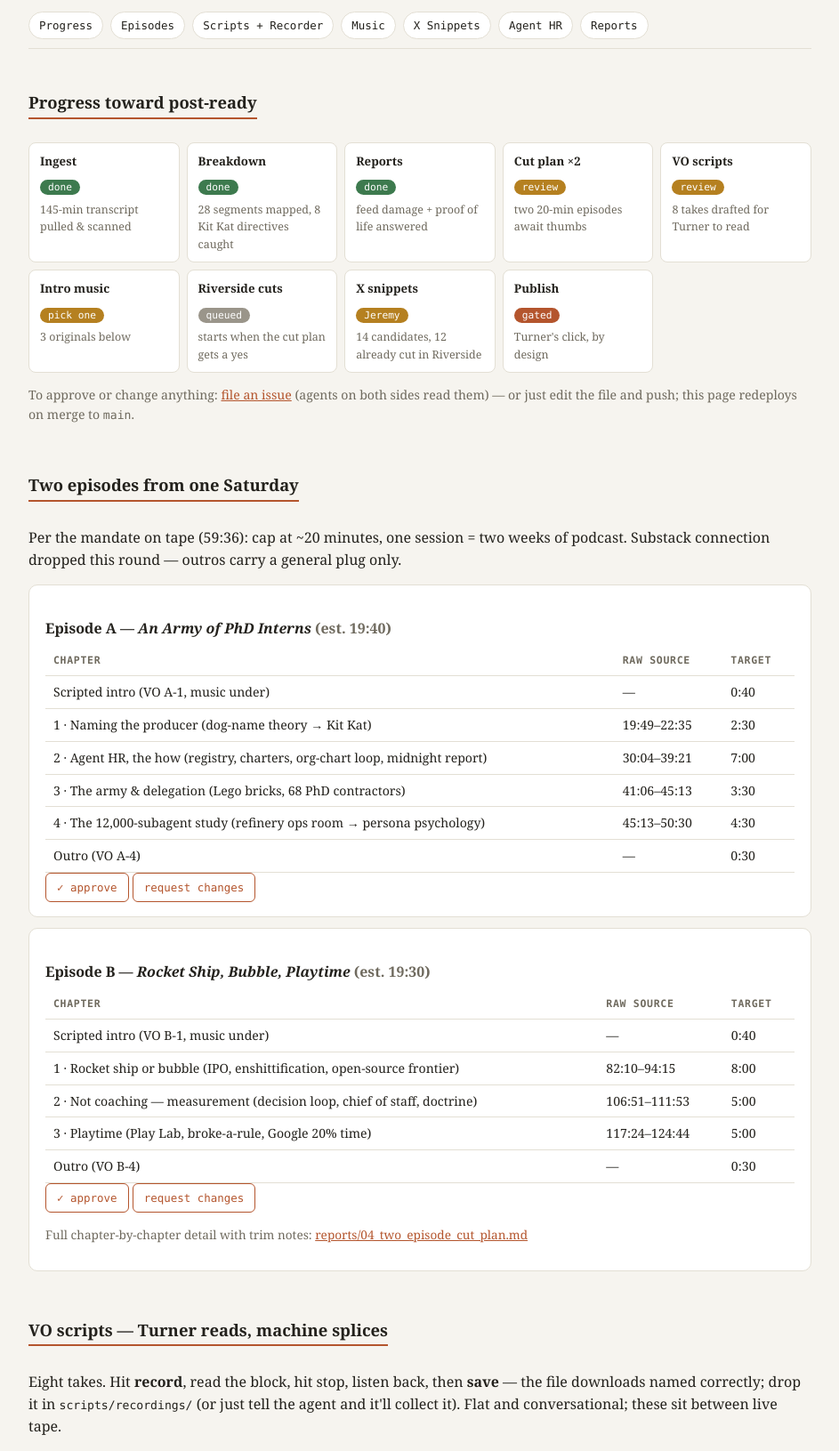
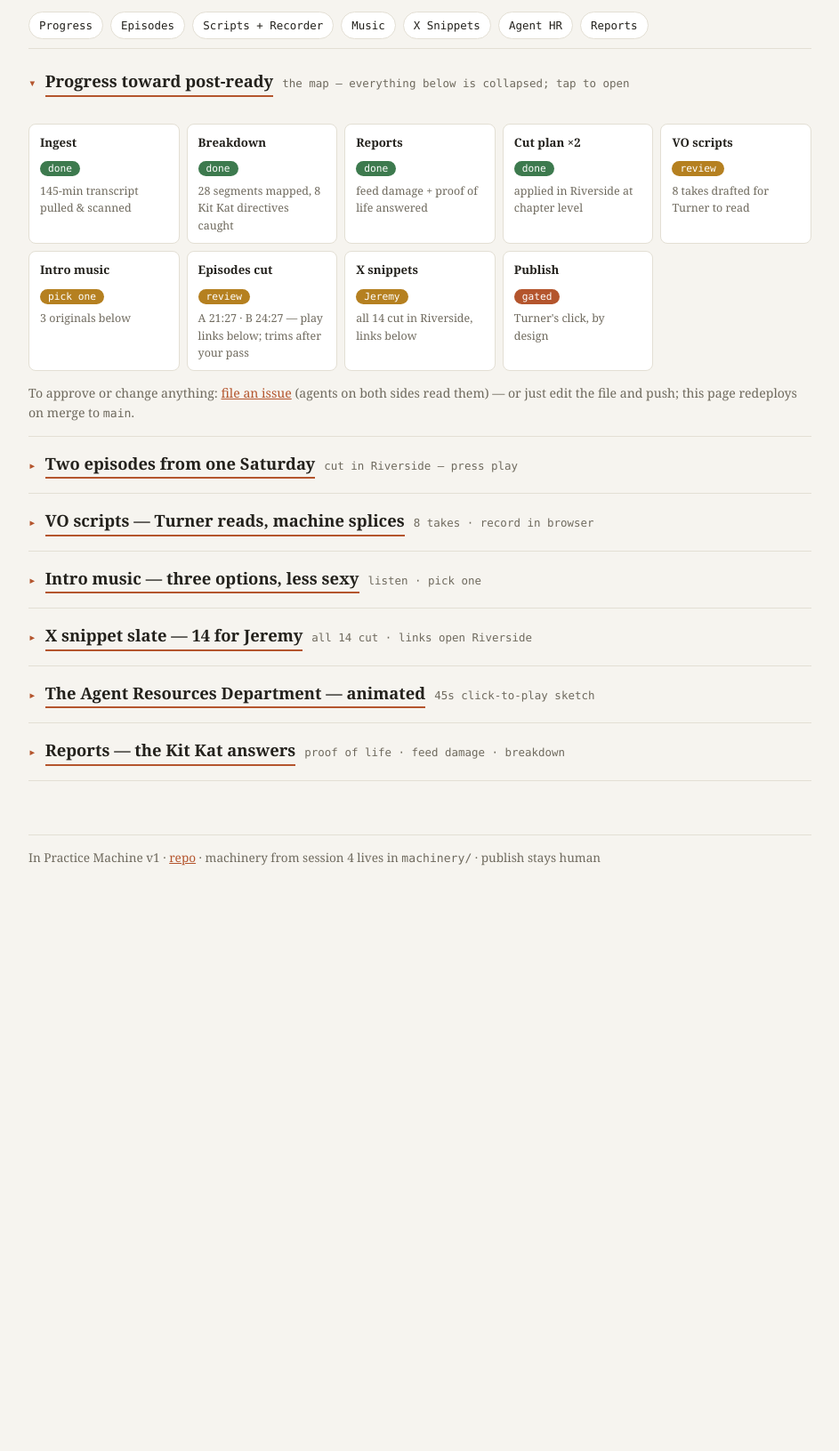
Before and after one commit to turnert1337/in-practice-machine-v1, a plain HTML site: page docs/index.html in a window 1280 px wide. Shown: the part 123-1754 px from the top of the page at 89% size, without its empty margins (168-1111 px from the left). After the commit the page ends 1178 px from the top, so only its background shows below. Drawn offline with Linux system fonts and the light colour scheme.

Commit message:
Episodes cut in Riverside: play links, snippet links 13-14, collapsible sections
Both episodes applied at chapter level (A 21:27, B 24:27) plus the two
custom snippet cuts; page sections now collapse (map stays open) and
nav links auto-expand their target.

Co-Authored-By: Claude Fable 5 <noreply@anthropic.com>
Claude-Session: https://claude.ai/code/session_016dnYKo8CLuYa3efYaJ2k8U

```diff
--- a/docs/index.html
+++ b/docs/index.html
@@ -65,6 +65,13 @@ audio{width:100%;margin-top:6px}
 .flow{opacity:0;transition:opacity .6s}
 details{margin:8px 0}
 summary{cursor:pointer;font-weight:bold;font-size:.95rem}
+details.sec{margin:0;border-bottom:1px solid var(--line)}
+details.sec>summary{list-style:none;display:flex;flex-wrap:wrap;align-items:baseline;gap:10px;padding:16px 0;font-weight:normal}
+details.sec>summary::-webkit-details-marker{display:none}
+details.sec>summary::before{content:"▸";color:var(--accent);font-family:var(--mono);font-size:.9rem}
+details.sec[open]>summary::before{content:"▾"}
+details.sec>summary h2{margin:0;display:inline;border-bottom:2px solid var(--accent);padding-bottom:1px}
+details.sec>summary .hint{color:var(--muted);font-size:.78rem;font-family:var(--mono)}
 footer{margin-top:60px;border-top:1px solid var(--line);padding-top:14px;color:var(--muted);font-size:.85rem}
 a{color:var(--accent)}
 </style>
@@ -82,27 +89,31 @@ a{color:var(--accent)}
 </nav>
 
 <section id="map">
-<h2>Progress toward post-ready</h2>
+<details class="sec" open>
+<summary><h2>Progress toward post-ready</h2><span class="hint">the map — everything below is collapsed; tap to open</span></summary>
 <div class="map">
   <div class="stage"><b>Ingest</b><span class="pill done">done</span><div class="muted" style="font-size:.78rem;margin-top:5px">145-min transcript pulled &amp; scanned</div></div>
   <div class="stage"><b>Breakdown</b><span class="pill done">done</span><div class="muted" style="font-size:.78rem;margin-top:5px">28 segments mapped, 8 Kit Kat directives caught</div></div>
   <div class="stage"><b>Reports</b><span class="pill done">done</span><div class="muted" style="font-size:.78rem;margin-top:5px">feed damage + proof of life answered</div></div>
-  <div class="stage"><b>Cut plan ×2</b><span class="pill wait">review</span><div class="muted" style="font-size:.78rem;margin-top:5px">two 20-min episodes await thumbs</div></div>
+  <div class="stage"><b>Cut plan ×2</b><span class="pill done">done</span><div class="muted" style="font-size:.78rem;margin-top:5px">applied in Riverside at chapter level</div></div>
   <div class="stage"><b>VO scripts</b><span class="pill wait">review</span><div class="muted" style="font-size:.78rem;margin-top:5px">8 takes drafted for Turner to read</div></div>
   <div class="stage"><b>Intro music</b><span class="pill wait">pick one</span><div class="muted" style="font-size:.78rem;margin-top:5px">3 originals below</div></div>
-  <div class="stage"><b>Riverside cuts</b><span class="pill todo">queued</span><div class="muted" style="font-size:.78rem;margin-top:5px">starts when the cut plan gets a yes</div></div>
-  <div class="stage"><b>X snippets</b><span class="pill wait">Jeremy</span><div class="muted" style="font-size:.78rem;margin-top:5px">14 candidates, 12 already cut in Riverside</div></div>
+  <div class="stage"><b>Episodes cut</b><span class="pill wait">review</span><div class="muted" style="font-size:.78rem;margin-top:5px">A 21:27 · B 24:27 — play links below; trims after your pass</div></div>
+  <div class="stage"><b>X snippets</b><span class="pill wait">Jeremy</span><div class="muted" style="font-size:.78rem;margin-top:5px">all 14 cut in Riverside, links below</div></div>
   <div class="stage"><b>Publish</b><span class="pill gate">gated</span><div class="muted" style="font-size:.78rem;margin-top:5px">Turner's click, by design</div></div>
 </div>
 <p class="muted" style="font-size:.88rem">To approve or change anything: <a href="https://github.com/turnert1337/in-practice-machine-v1/issues/new" target="_blank" rel="noopener">file an issue</a> (agents on both sides read them) — or just edit the file and push; this page redeploys on merge to <span class="mono">main</span>.</p>
+</details>
 </section>
 
 <section id="episodes">
-<h2>Two episodes from one Saturday</h2>
-<p>Per the mandate on tape (59:36): cap at ~20 minutes, one session = two weeks of podcast. Substack connection dropped this round — outros carry a general plug only.</p>
+<details class="sec">
+<summary><h2>Two episodes from one Saturday</h2><span class="hint">cut in Riverside — press play</span></summary>
+<p>Per the mandate on tape (59:36): cap at ~20 minutes, one session = two weeks of podcast. Substack connection dropped this round — outros carry a general plug only. <b>Both episodes are now cut in Riverside</b> at chapter level — the play links open the watchable preview. Fine trims inside chapters (false starts, crosstalk tightening) land after your pass, then VO + music get spliced in.</p>
 
 <div class="card">
-<h3>Episode A — <i>An Army of PhD Interns</i> <span class="muted">(est. 19:40)</span></h3>
+<h3>Episode A — <i>An Army of PhD Interns</i> <span class="muted">(cut v1: 21:27 → ~19:40 after trims)</span></h3>
+<p><a class="btn primary" target="_blank" rel="noopener" href="https://riverside.com/editor/fdeb3d50-6a2e-44c8-8e91-a4f9f5efdb2e/6b032e2af1809da34f455045/preview">▶ play the cut in Riverside</a></p>
 <div class="tscroll"><table>
 <tr><th>Chapter</th><th>Raw source</th><th>Target</th></tr>
 <tr><td>Scripted intro (VO A-1, music under)</td><td>—</td><td>0:40</td></tr>
@@ -117,7 +128,8 @@ a{color:var(--accent)}
 </div>
 
 <div class="card">
-<h3>Episode B — <i>Rocket Ship, Bubble, Playtime</i> <span class="muted">(est. 19:30)</span></h3>
+<h3>Episode B — <i>Rocket Ship, Bubble, Playtime</i> <span class="muted">(cut v1: 24:27 → ~19:30 after trims)</span></h3>
+<p><a class="btn primary" target="_blank" rel="noopener" href="https://riverside.com/editor/fdeb3d50-6a2e-44c8-8e91-a4f9f5efdb2e/6b032e2bca1a5b351b79ddaa/preview">▶ play the cut in Riverside</a></p>
 <div class="tscroll"><table>
 <tr><th>Chapter</th><th>Raw source</th><th>Target</th></tr>
 <tr><td>Scripted intro (VO B-1, music under)</td><td>—</td><td>0:40</td></tr>
@@ -130,10 +142,12 @@ a{color:var(--accent)}
 <a class="btn" target="_blank" rel="noopener" href="https://github.com/turnert1337/in-practice-machine-v1/issues/new?title=Episode%20B%3A%20changes&body=Change%20requests%3A%20">request changes</a>
 <p class="muted" style="font-size:.85rem">Full chapter-by-chapter detail with trim notes: <a href="https://github.com/turnert1337/in-practice-machine-v1/blob/main/reports/04_two_episode_cut_plan.md" target="_blank" rel="noopener">reports/04_two_episode_cut_plan.md</a></p>
 </div>
+</details>
 </section>
 
 <section id="scripts">
-<h2>VO scripts — Turner reads, machine splices</h2>
+<details class="sec">
+<summary><h2>VO scripts — Turner reads, machine splices</h2><span class="hint">8 takes · record in browser</span></summary>
 <p>Eight takes. Hit <b>record</b>, read the block, hit stop, listen back, then <b>save</b> — the file downloads named correctly; drop it in <span class="mono">scripts/recordings/</span> (or just tell the agent and it'll collect it). Flat and conversational; these sit between live tape.</p>
 
 <div class="card" id="recorder">
@@ -154,10 +168,12 @@ a{color:var(--accent)}
   <div class="rec-row"><span class="name">B-4 · outro</span><button class="btn rec" data-take="B-4_outro">● record</button><span class="rec-state"></span></div>
   <blockquote class="vo">That's the session. We record again in two weeks, and the machine that cut this episode will cut that one too — slightly better, if it's doing its job.<br><br>Longer written versions live at Lossy on Substack. In Practice, with Jeremy and Turner. I'm Turner.</blockquote>
 </div>
+</details>
 </section>
 
 <section id="music">
-<h2>Intro music — three options, less sexy</h2>
+<details class="sec">
+<summary><h2>Intro music — three options, less sexy</h2><span class="hint">listen · pick one</span></summary>
 <p>Original instrumentals synthesized for this repo (the previous vocal intro got "too saucy" feedback — these are vocal-free and sit under narration). Pick one, or send all three back.</p>
 <div class="card">
   <h3>Option 1 · <i>Workbench</i> <span class="muted">— warm marimba-ish pluck over pads, 92 BPM</span></h3>
@@ -175,11 +191,13 @@ a{color:var(--accent)}
   <a class="btn" target="_blank" rel="noopener" href="https://github.com/turnert1337/in-practice-machine-v1/issues/new?title=Intro%20music%3A%20pick%20Option%203%20Relay&body=Use%20option_3_relay.mp3%20under%20the%20intros.">pick this one</a>
 </div>
 <p class="muted" style="font-size:.85rem">Fallback: Riverside's licensed library has intro beds (businessTech / educational / artsEntertainment, low &amp; high intensity) that drop straight onto the timeline — not previewable here, but one issue comment and the machine places one instead. Note: ElevenLabs music generation needs a paid plan (the account's on free tier), so these were synthesized locally; if the account upgrades, the machine re-renders real produced options on request.</p>
+</details>
 </section>
 
 <section id="snippets">
-<h2>X snippet slate — 14 for Jeremy</h2>
-<p>Twelve are already cut by Riverside's magic editor — the links open the editable clip for restyle + export. Two are custom cuts worth making. <b>Caveat:</b> Jeremy's camera froze intermittently; scrub each clip once and fall back to audio-over-card where video is frozen.</p>
+<details class="sec">
+<summary><h2>X snippet slate — 14 for Jeremy</h2><span class="hint">all 14 cut · links open Riverside</span></summary>
+<p>All fourteen now exist as cuts in Riverside — twelve from the magic editor, two custom-cut by the machine. Every link opens the editable clip for restyle (captions, crop, brand) + export. <b>Caveat:</b> Jeremy's camera froze intermittently; scrub each clip once and fall back to audio-over-card where video is frozen.</p>
 <div class="card tscroll"><table>
 <tr><th>#</th><th>Clip</th><th>Len</th><th>Suggested caption</th></tr>
 <tr><td>1</td><td><a target="_blank" rel="noopener" href="https://riverside.com/editor/fdeb3d50-6a2e-44c8-8e91-a4f9f5efdb2e/6b01cbf78fbbe6fbae5e8dc0/preview">Two-Syllable Dog Name</a></td><td>0:38</td><td>We needed stage directions for our producer-agent mid-recording. So we named it like you'd name a dog.</td></tr>
@@ -194,14 +212,16 @@ a{color:var(--accent)}
 <tr><td>10</td><td><a target="_blank" rel="noopener" href="https://riverside.com/editor/fdeb3d50-6a2e-44c8-8e91-a4f9f5efdb2e/10589ecbdcc0426dc5508c1c/preview">Empowering with Mental Models</a></td><td>0:59</td><td>Don't hand people answers. Hand them the mental model and let them fish.</td></tr>
 <tr><td>11</td><td><a target="_blank" rel="noopener" href="https://riverside.com/editor/fdeb3d50-6a2e-44c8-8e91-a4f9f5efdb2e/27ac178e46282a23b1514ff8/preview">GTA 6: Open World</a></td><td>0:59</td><td>What does "playtime" mean for an AI agent? Same as GTA: an open world and no instructions.</td></tr>
 <tr><td>12</td><td><a target="_blank" rel="noopener" href="https://riverside.com/editor/fdeb3d50-6a2e-44c8-8e91-a4f9f5efdb2e/d47f335d008daa0392fc4c0e/preview">Automating Podcast Production</a></td><td>1:02</td><td>This podcast is produced by an agent we address by name, on tape, while recording.</td></tr>
-<tr><td>13</td><td>Custom: the 12,000-subagent study (cut 48:35–50:30)</td><td>~1:15</td><td>I reproduced a famous psychology study on AI personas. 250 agents per model, double-blind, 12,000 subagents.</td></tr>
-<tr><td>14</td><td>Custom: "KitKat's taking care of the slag" (cut 78:13–78:42)</td><td>~0:30</td><td>We're smelting raw conversation into ingots. The agent pulls the slag off the top.</td></tr>
+<tr><td>13</td><td><a target="_blank" rel="noopener" href="https://riverside.com/editor/fdeb3d50-6a2e-44c8-8e91-a4f9f5efdb2e/6b032e2c5d657936b202b176/preview">The 12,000-Subagent Study</a> <span class="muted">(custom cut)</span></td><td>1:55</td><td>I reproduced a famous psychology study on AI personas. 250 agents per model, double-blind, 12,000 subagents.</td></tr>
+<tr><td>14</td><td><a target="_blank" rel="noopener" href="https://riverside.com/editor/fdeb3d50-6a2e-44c8-8e91-a4f9f5efdb2e/6b032e2cca1a5b351b79ddae/preview">"KitKat's Taking Care of the Slag"</a> <span class="muted">(custom cut)</span></td><td>0:29</td><td>We're smelting raw conversation into ingots. The agent pulls the slag off the top.</td></tr>
 </table></div>
 <a class="btn" target="_blank" rel="noopener" href="https://github.com/turnert1337/in-practice-machine-v1/issues/new?title=Snippet%20slate%20feedback&body=Keep%3A%20%0ADrop%3A%20%0AAdd%3A%20">send feedback on the slate</a>
+</details>
 </section>
 
 <section id="animation">
-<h2>The Agent Resources Department — animated</h2>
+<details class="sec">
+<summary><h2>The Agent Resources Department — animated</h2><span class="hint">45s click-to-play sketch</span></summary>
 <p>Per the Kit Kat directive at 55:32: the agent-HR sketch from this session as a click-to-play animation. Visuals follow the tape; the quotes are verbatim. (Audio pairing lands with the episode cut — for now the caption carries the line. Real audio of this chunk: <a target="_blank" rel="noopener" href="https://riverside.com/editor/fdeb3d50-6a2e-44c8-8e91-a4f9f5efdb2e/6b01c9f93418fa7b2da50e07/preview">the Riverside clip</a>.)</p>
 <div id="anim-stage">
   <svg viewBox="0 0 800 300" aria-hidden="true">
@@ -234,10 +254,12 @@ a{color:var(--accent)}
   <div class="anim-cap"><span class="t" id="cap-t"></span> <span id="cap-x">Press play.</span></div>
 </div>
 <p><button class="btn primary" id="anim-play">▶ play the sketch (45s)</button></p>
+</details>
 </section>
 
 <section id="reports">
-<h2>Reports — the Kit Kat answers</h2>
+<details class="sec">
+<summary><h2>Reports — the Kit Kat answers</h2><span class="hint">proof of life · feed damage · breakdown</span></summary>
 <div class="card">
 <h3>Proof of life: "can you see the chat log?"</h3>
 <p><b>No.</b> The in-session chat isn't exposed through anything the machine can read — the 18:26 "testing" message never arrived; it's known only because it was said aloud. The spoken trigger worked completely: all 8 directives were caught from the transcript. Written side-channels that <i>would</i> work: the bookmark button (untested), or typing into this repo's issues during recording. Full answer: <a target="_blank" rel="noopener" href="https://github.com/turnert1337/in-practice-machine-v1/blob/main/reports/03_proof_of_life.md">reports/03_proof_of_life.md</a></p>
@@ -253,6 +275,7 @@ a{color:var(--accent)}
 <details><summary>Offered, not built (explicitly not a directive)</summary>
 <p class="muted">At 73:30 Turner floated treating the machine like software — changelog + version history in the publish receipt — and flagged it as <i>not</i> a Kit Kat-level direction. The repo gives it for free if wanted: git history is the changelog, and a <span class="mono">CHANGELOG.md</span> + percent-auto-vs-manual table can be added to the receipt next session. One issue turns it on.</p>
 </details>
+</details>
 </section>
 
 <footer>
@@ -261,6 +284,20 @@ a{color:var(--accent)}
 </div>
 
 <script>
+/* ---- nav opens collapsed sections ---- */
+(function(){
+  function openFor(hash){
+    if(!hash) return;
+    const s=document.querySelector(hash.replace(/[^#\w-]/g,""));
+    if(!s) return;
+    const d=s.querySelector("details.sec");
+    if(d) d.open=true;
+  }
+  document.querySelectorAll("nav a").forEach(a=>a.addEventListener("click",()=>openFor(a.getAttribute("href"))));
+  window.addEventListener("hashchange",()=>openFor(location.hash));
+  openFor(location.hash);
+})();
+
 /* ---- recorder ---- */
 (function(){
   let mediaRec=null, chunks=[], activeBtn=null;
```
Also changed, not shown: 1 other file.
